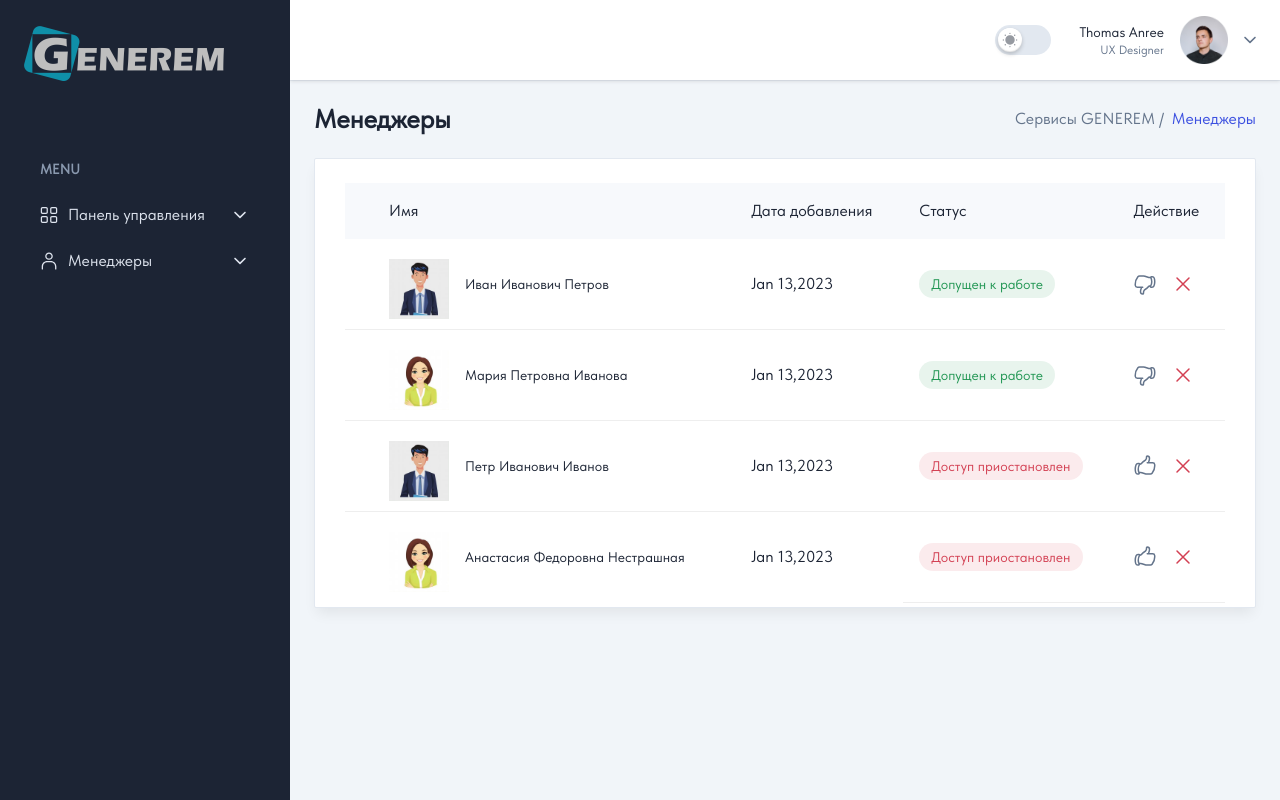
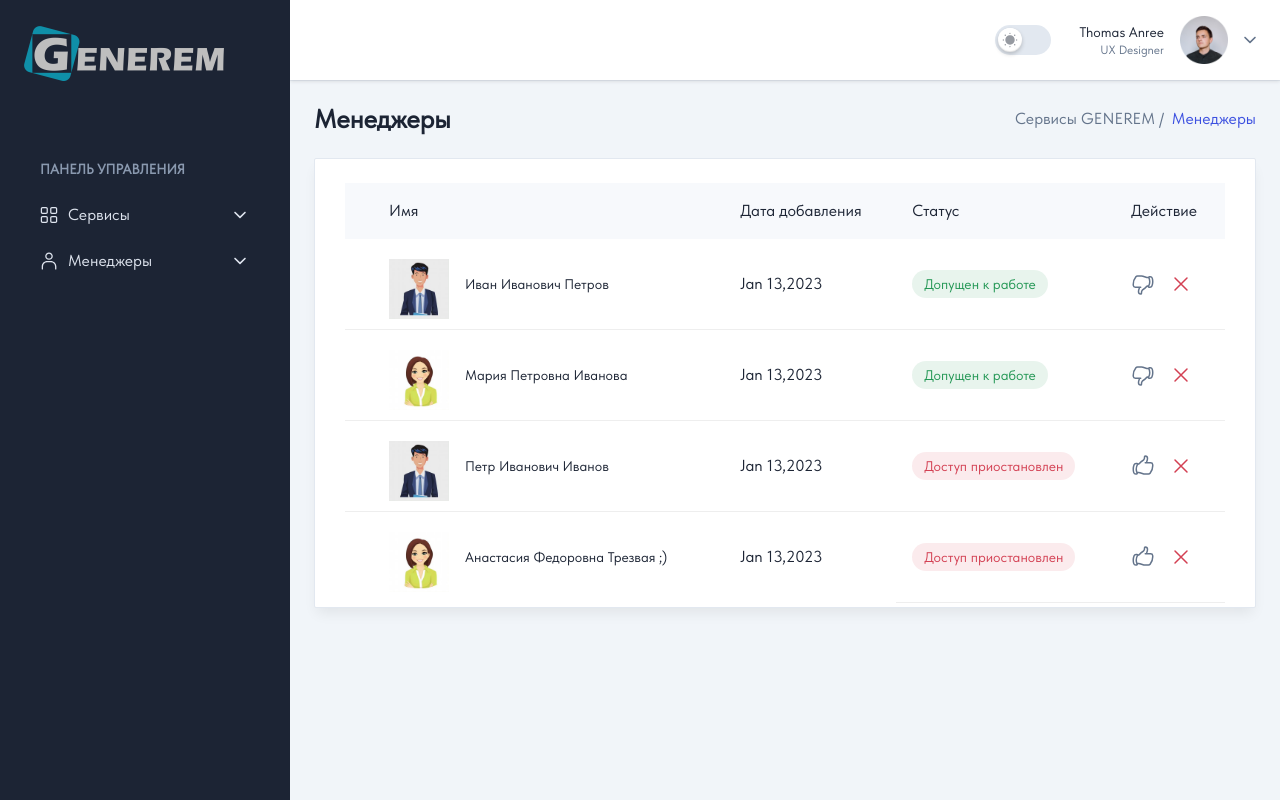
Before and after one commit to vzx7/chat3-manager-frontend, a React (Vite) app: page /managers in a window 1280 px wide. Built offline with nearby package versions, Linux system fonts and the light colour scheme.

Commit message:
Добавлена валидация для формы добавления домена

```diff
--- a/src/components/CheckboxTwo.tsx
+++ b/src/components/CheckboxTwo.tsx
@@ -1,8 +1,9 @@
 import { useState } from 'react';
 type Props = {
-  text?: string
+  text?: string,
+  idRequired: boolean
 }
-const CheckboxTwo = ({ text }: Props) => {
+const CheckboxTwo = ({ text, idRequired }: Props) => {
   const [isChecked, setIsChecked] = useState<boolean>(false);
 
   return (
@@ -13,6 +14,7 @@ const CheckboxTwo = ({ text }: Props) => {
       >
         <div className="relative">
           <input
+            required={idRequired}
             type="checkbox"
             id="checkboxLabelTwo"
             className="sr-only"
--- a/src/components/Sidebar.tsx
+++ b/src/components/Sidebar.tsx
@@ -98,7 +98,7 @@ const Sidebar = ({ sidebarOpen, setSidebarOpen }: SidebarProps) => {
           {/* <!-- Menu Group --> */}
           <div>
             <h3 className="mb-4 ml-4 text-sm font-semibold text-bodydark2">
-              MENU
+              ПАНЕЛЬ УПРАВЛЕНИЯ
             </h3>
 
             <ul className="mb-6 flex flex-col gap-1.5">
@@ -150,7 +150,7 @@ const Sidebar = ({ sidebarOpen, setSidebarOpen }: SidebarProps) => {
                             fill=""
                           />
                         </svg>
-                        Панель управления
+                        Сервисы
                         <svg
                           className={`absolute right-4 top-1/2 -translate-y-1/2 fill-current ${
                             open && 'rotate-180'
--- a/src/components/TableManagers.tsx
+++ b/src/components/TableManagers.tsx
@@ -139,7 +139,7 @@ const TableManagers = () => {
                       <img src={ManagerTwo} alt="Product" />
                     </div>
                     <p className="text-sm text-black dark:text-white">
-                      Анастасия Федоровна Нестрашная
+                      Анастасия Федоровна Трезвая ;)
                     </p>
                   </div>
                 </div>
--- a/src/pages/Form/FormServiceInit.tsx
+++ b/src/pages/Form/FormServiceInit.tsx
@@ -23,6 +23,7 @@ const FormServiceInit = () => {
                       Domain <span className="text-meta-1">*</span>
                     </label>
                     <input
+                      required
                       type="text"
                       placeholder="Enter service domain"
                       className="w-full rounded border-[1.5px] border-stroke bg-transparent py-3 px-5 font-medium outline-none transition focus:border-primary active:border-primary disabled:cursor-default disabled:bg-whiter dark:border-form-strokedark dark:bg-form-input dark:focus:border-primary"
@@ -36,7 +37,7 @@ const FormServiceInit = () => {
                   <label className="mb-2.5 block text-black dark:text-white">
                     Enable SSL <span className="text-meta-1">*</span>
                   </label>
-                  <CheckboxTwo text="Использовать SSL для этого домена" />
+                  <CheckboxTwo text="Использовать SSL для этого домена" idRequired={true} />
                 </div>
 
                 <button className="flex w-full justify-center rounded bg-primary p-3 font-medium text-gray">
```
